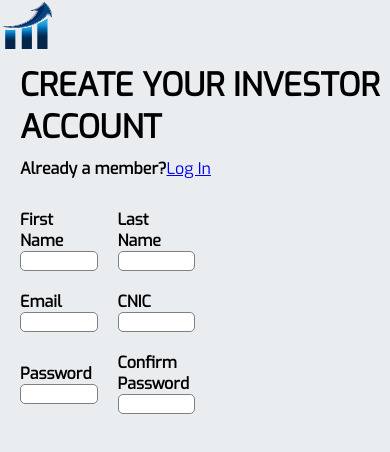
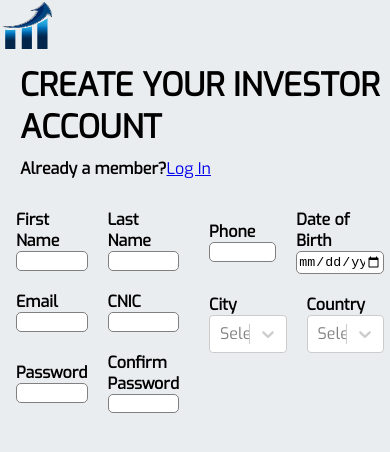
Before and after one commit to MuhammadFASEEH2002/Investify, a React (Create React App) app in the folder client/: page /user-registration in a window 390 px wide. Shown: the top 452 px of the page. Built offline with nearby package versions, Linux system fonts and the light colour scheme.

Commit message:
working on Investorregistration component, made changes in some files

```diff
--- a/client/package.json
+++ b/client/package.json
@@ -10,6 +10,7 @@
     "react-dom": "^18.2.0",
     "react-router-dom": "^6.16.0",
     "react-scripts": "5.0.1",
+    "react-select": "^5.7.7",
     "web-vitals": "^2.1.4"
   },
   "scripts": {
--- a/client/src/css/Homepage/Homepage.css
+++ b/client/src/css/Homepage/Homepage.css
@@ -1,4 +1,3 @@
-
 /* ---------------------------------------------------------Homepage------------------------------------------------------------------------ */
 .homepage-main {
     width: 100%;
@@ -47,9 +46,10 @@
     cursor: pointer;
     border: 0.8px solid grey;
 }
+
 .getstarted-button:hover {
-   background-color: black;
-   color: white;
+    background-color: black;
+    color: white;
 }
 
 .homepage-title,
@@ -192,6 +192,7 @@
 .whatsapp {
     background-image: url(../../../public/images/whatsapp.png);
 }
+
 /* For Tablets */
 @media screen and (max-width: 768px) {
     .homepage-header-logo-section {
@@ -249,10 +250,11 @@
         font-size: 0.7rem;
     }
 }
+
 /* For Mobile */
 @media screen and (max-width: 468px) {
     .homepage-header {
-        padding: 1%;
+        padding: 10px;
     }
 
     .homepage-header-logo-section {
@@ -277,7 +279,7 @@
     }
 
     .homepage-header-navigationButtons-section ul li {
-        margin-right: 5%;
+        margin-right: 8%;
         font-size: 0.7rem;
     }
 
@@ -312,7 +314,8 @@
     .homepage-services {
         flex-direction: column-reverse;
     }
-    .homepage-footer{
+
+    .homepage-footer {
         flex-direction: column;
     }
 
@@ -331,12 +334,15 @@
     .homepage-footer-text-heading {
         font-size: 0.8rem;
     }
-    .homepage-footer-logo-section{
+
+    .homepage-footer-logo-section {
         justify-content: center;
     }
-    .homepage-footer-text-section ul{
+
+    .homepage-footer-text-section ul {
         margin: 5%;
     }
+
     .homepage-footer-text-section ul li a {
         font-size: 0.65rem;
     }
@@ -346,6 +352,7 @@
         align-items: center;
         text-align: justify;
     }
+
     .homepage-footer-social-icons {
         margin: 4%;
     }
--- a/client/src/css/Userlogin/Userlogin.css
+++ b/client/src/css/Userlogin/Userlogin.css
@@ -51,7 +51,8 @@
 .userlogin-loginarea-left-loginform {
     width: 60%;
 }
-.userlogin-radio{
+
+.userlogin-radio {
     width: 30px;
     height: 30px;
     margin-right: 10%;
@@ -66,7 +67,7 @@
     margin-right: 20%;
 }
 
-.userlogin-loginarea-left-loginform-inputarea-inputboxes{
+.userlogin-loginarea-left-loginform-inputarea-inputboxes {
     width: 100%;
     padding: 2% 1% 2% 1%;
     border-radius: 5px;
@@ -84,7 +85,8 @@
     border-radius: 5px;
     cursor: pointer;
 }
-.userlogin-dropdownbutton{
+
+.userlogin-dropdownbutton {
     width: 100px;
     height: 100px;
     background-image: url(../../../public/images/userlogin-dropdownbutton.gif);
@@ -120,11 +122,13 @@
     cursor: pointer;
     margin-top: 10%;
 }
-.userlogin-inputfields-label{
+
+.userlogin-inputfields-label {
     font-size: 1rem;
 
 }
-.userlogin-inputfields-label:nth-child(2){
+
+.userlogin-inputfields-label:nth-child(2) {
     display: flex;
     justify-content: center;
     align-items: center;
@@ -143,25 +147,36 @@ font-size: 1rem;
 }
 
 @media screen and (max-width: 468px) {
-    .userlogin-loginarea{
+    .userlogin-header {
+        padding: 10px;
+    }
+    .userlogin-logo {
+        height: 30px;
+        width: 30px;
+    }
+    .userlogin-loginarea {
         flex-direction: column;
         height: 200%;
     }
+
     .userlogin-loginarea-left,
     .userlogin-loginarea-right {
         width: 100%;
 
 
     }
+
     .userlogin-loginarea-left {
         border-radius: 0;
         border-bottom-left-radius: 40px;
         border-bottom-right-radius: 40px;
     }
-.userlogin-dropdownbutton{
+    .userlogin-loginarea-left-loginform {
+        width: 80%;
+    }
 
+    .userlogin-dropdownbutton {
         display: flex;
         margin-top: 10%;
-
     }
 }
--- a/client/src/css/Userregistration/Userregistration.css
+++ b/client/src/css/Userregistration/Userregistration.css
@@ -35,7 +35,7 @@
     margin-top: 20px;
 
 }
-.userregistration-form-left{
+.userregistration-form-left,.userregistration-form-right{
 width: 50%;
 margin-left: 10px;
 }
--- a/client/src/css/Userrole/Userrole.css
+++ b/client/src/css/Userrole/Userrole.css
@@ -4,31 +4,39 @@
     font-family: 'Exo', sans-serif;
     background-color: #EAEDEF;
 }
+
 .userrole-header {
     width: 100%;
     padding: 0.5%;
 }
-.userrole-header-logo-section,.userrole-decsionbutton-section{
+
+.userrole-header-logo-section,
+.userrole-decsionbutton-section {
     width: 100%;
 }
+
 .userrole-logo {
     height: 60px;
     width: 50px;
     background-image: url(../../../public/images/logo.png);
     background-size: 100% 100%;
 }
-.userrole-text-section{
+
+.userrole-text-section {
     width: 100%;
 }
-.userrole-text{
+
+.userrole-text {
     margin-top: 5%;
     width: 60%;
     text-align: center;
 }
-.userrole-decsionbutton-section{
+
+.userrole-decsionbutton-section {
     padding-top: 3%;
 }
-.userrole-decisionbutton{
+
+.userrole-decisionbutton {
     width: 300px;
     height: 250px;
     /* background: linear-gradient(to right, #42B2FE, #001F44); */
@@ -37,57 +45,76 @@
     border-radius: 10px;
     cursor: pointer;
 }
-.userrole-decisionbutton:hover{
-    background-color:#001F44 ;
+
+.userrole-decisionbutton:hover {
+    background-color: #001F44;
 }
-.userrole-decisionbutton-heading,.userrole-decisionbutton-text{
+
+.userrole-decisionbutton-heading,
+.userrole-decisionbutton-text {
     color: white;
     text-align: center;
 }
-.userrole-decisionbutton-heading{
+
+.userrole-decisionbutton-heading {
     font-size: 1.8rem;
     margin-bottom: 10%;
 }
-.userrole-decisionbutton-text{
+
+.userrole-decisionbutton-text {
     font-size: 1rem;
 }
+
 @media screen and (max-width: 768px) {
-    .userrole-text{
+    .userrole-text {
         font-size: 1.8rem;
         width: 70%;
     }
-    .userrole-decisionbutton{
+
+    .userrole-decisionbutton {
         width: 250px;
         height: 200px;
     }
-    .userrole-decisionbutton-heading{
+
+    .userrole-decisionbutton-heading {
         font-size: 1.5rem;
     }
-    .userrole-decisionbutton-text{
+
+    .userrole-decisionbutton-text {
         font-size: 0.8rem;
     }
 }
+
 @media screen and (max-width: 468px) {
+    .userrole-header {
+        padding: 10px;
+    }
+
     .userrole-logo {
         height: 30px;
         width: 30px;
     }
-    .userrole-text{
+
+    .userrole-text {
         font-size: 1.4rem;
         width: 90%;
     }
-    .userrole-decsionbutton-section{
+
+    .userrole-decsionbutton-section {
         flex-direction: column;
     }
-    .userrole-decisionbutton{
+
+    .userrole-decisionbutton {
         width: 180px;
         height: 150px;
         margin: 1%;
     }
-    .userrole-decisionbutton-heading{
+
+    .userrole-decisionbutton-heading {
         font-size: 1.2rem;
     }
-    .userrole-decisionbutton-text{
+
+    .userrole-decisionbutton-text {
         font-size: 0.6rem;
     }
 }
--- a/client/src/resources/Userregistration/components/Investorregistration.js
+++ b/client/src/resources/Userregistration/components/Investorregistration.js
@@ -1,9 +1,24 @@
-import React from "react";
+import React, { useState } from "react";
+import Select from "react-select";
+import "../../../css/reusable.css";
+import "../../../css/Userregistration/Userregistration.css";
+
+const cityOptions = [
+  { value: "karachi", label: "Karachi" },
+  { value: "lahore", label: "Lahore" },
+  { value: "islamabad", label: "Islamabad" },
+];
+
+const countryOptions = [
+  { value: "pak", label: "Pakistan" },
+];
 
 const Investorregistration = () => {
+  const [selectedCity, setSelectedCity] = useState(null);
+  const [selectedCountry, setSelectedCountry] = useState(null);
   return (
     <>
-      <div className="userregistration-form">
+      <div className="userregistration-form flex flex-row align-start justify-center">
         <div className="userregistration-form-left flex flex-column align-center justify-center">
           <div className="userregistration-inputarea flex flex-row align-center justify-start">
             <div className="userregistration-inputfields flex flex-column">
@@ -46,7 +61,9 @@ const Investorregistration = () => {
               />
             </div>
             <div className="userregistration-inputfields flex flex-column">
-              <h5 className="userregistration-inputfields-label">Confirm Password</h5>
+              <h5 className="userregistration-inputfields-label">
+                Confirm Password
+              </h5>
               <input
                 type="password"
                 className=" userregistration-inputarea-inputboxes"
@@ -55,7 +72,53 @@ const Investorregistration = () => {
           </div>
         </div>
 
-        <div className="userregistration-form-right"></div>
+        <div className="userregistration-form-right flex flex-column align-center justify-center">
+          <div className="userregistration-inputarea flex flex-row align-center justify-start">
+            <div className="userregistration-inputfields flex flex-column">
+              <h5 className="userregistration-inputfields-label">Phone</h5>
+              <input
+                type="number"
+                className="userregistration-inputarea-inputboxes"
+              />
+            </div>
+            <div className="userregistration-inputfields flex flex-column">
+              <h5 className="userregistration-inputfields-label">
+                Date of Birth
+              </h5>
+              <input
+                type="date"
+                className=" userregistration-inputarea-inputboxes"
+              />
+            </div>
+          </div>
+          <div className="userregistration-inputarea flex flex-row align-center justify-start">
+            <div className="userregistration-inputfields flex flex-column">
+              <h5 className="userregistration-inputfields-label">City</h5>
+              {/* <input
+                type="email"
+                className="userregistration-inputarea-inputboxes"
+              /> */}
+              <Select
+                options={cityOptions}
+                value={selectedCity}
+                onChange={setSelectedCity}
+                // className="userregistration-inputarea-inputboxes"
+              />
+            </div>
+            <div className="userregistration-inputfields flex flex-column">
+              <h5 className="userregistration-inputfields-label">Country</h5>
+              {/* <input
+                type="number"
+                className=" userregistration-inputarea-inputboxes"
+              /> */}
+              <Select
+                options={countryOptions}
+                value={selectedCountry}
+                onChange={setSelectedCountry}
+              />
+            </div>
+          </div>
+        </div>
       </div>
     </>
   );
```
Also changed, not shown: 1 other file (tests, documents, lock files or other folders). Lines whose indentation alone changed are shown as unchanged.
